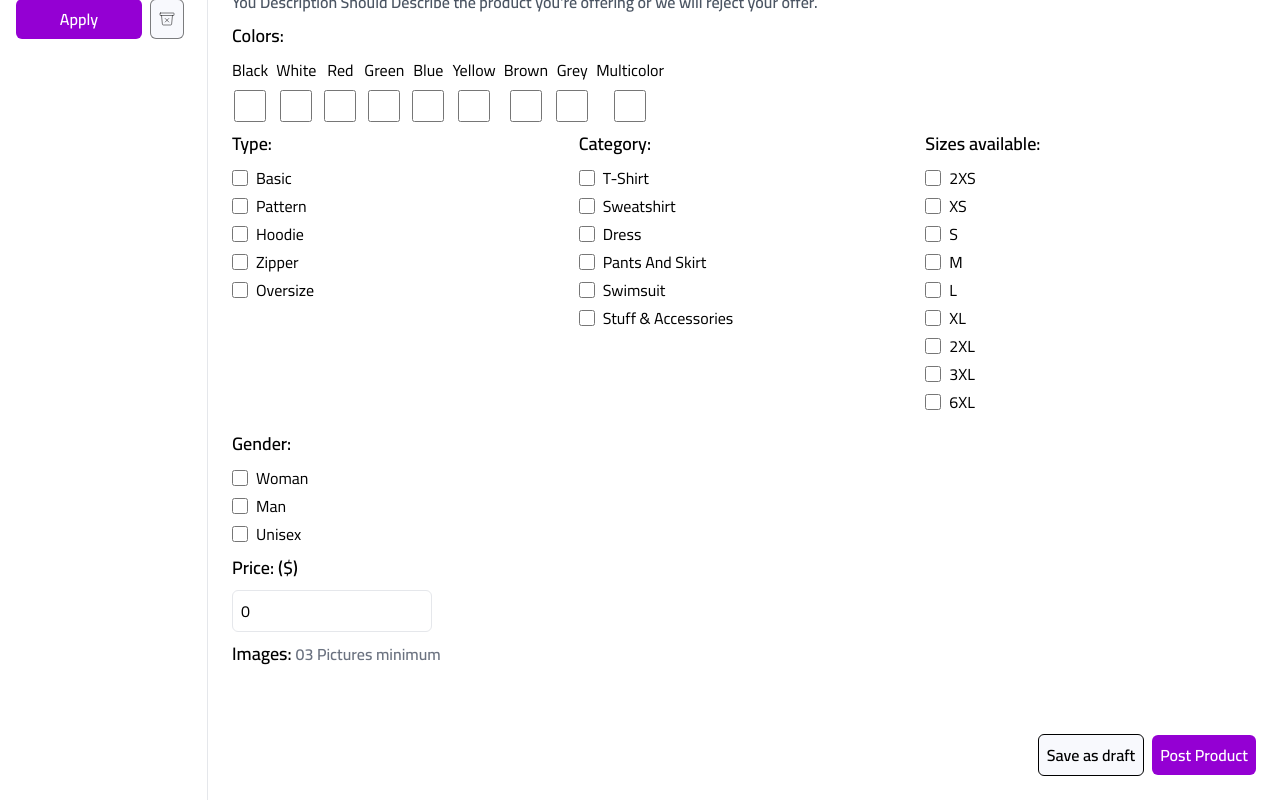
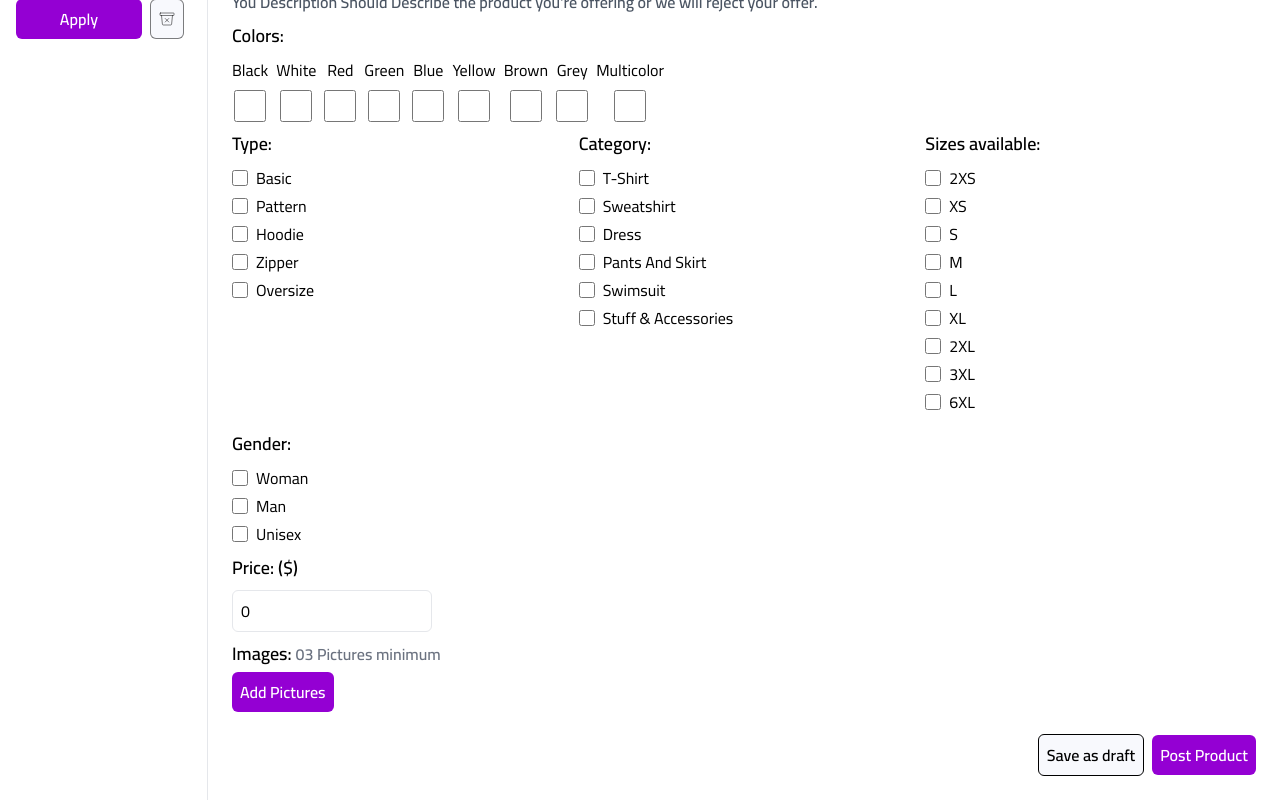
Before and after one commit to gittakisnani/clothes-e-commerce-client, a React (Create React App) app: page /product/new in a window 1280 px wide. Shown: the part 543-1343 px from the top of the page. Built offline with nearby package versions, Linux system fonts and the light colour scheme.

Commit message:
Fixed add files button styles

```diff
--- a/src/pages/AddProductPage.tsx
+++ b/src/pages/AddProductPage.tsx
@@ -178,11 +178,11 @@ const AddProductPage = () => {
                 id='files'
                 type="file"
                 title='Images'
-                className='file:p-2 file:bg-purplePrimary w-fit file:text-white file:border-none file:cursor-pointer file:rounded-md opacity-0'
+                className='file:p-2 file:bg-purplePrimary w-fit file:text-white file:border-none file:cursor-pointer file:rounded-md opacity-0 z-10'
                 />
                 <button
                 type='button'
-                className='p-2 bg-purplePrimary text-white border-none font-semibold rounded-md w-fit absolute top-8 z-[-1]'
+                className='p-2 bg-purplePrimary text-white border-none font-semibold rounded-md w-fit absolute top-8'
                 >
                     Add Pictures
                 </button>
```
